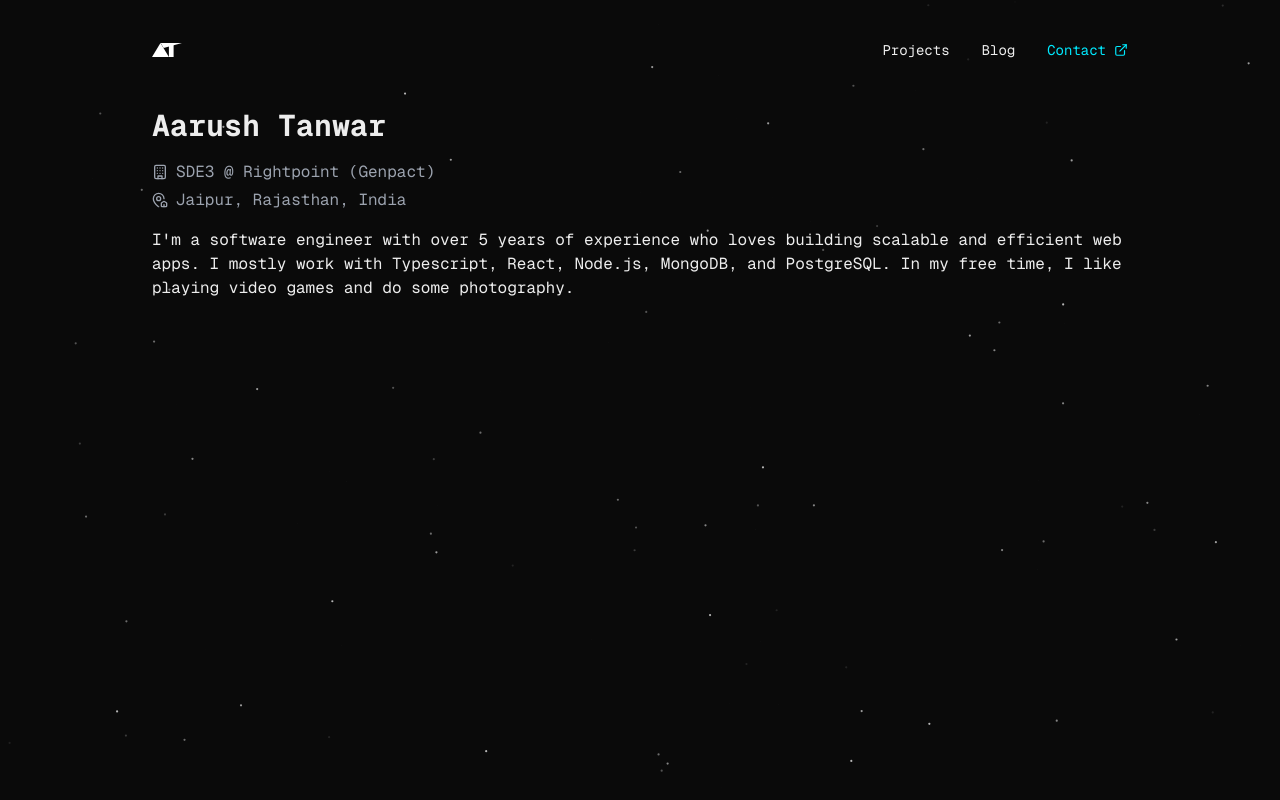
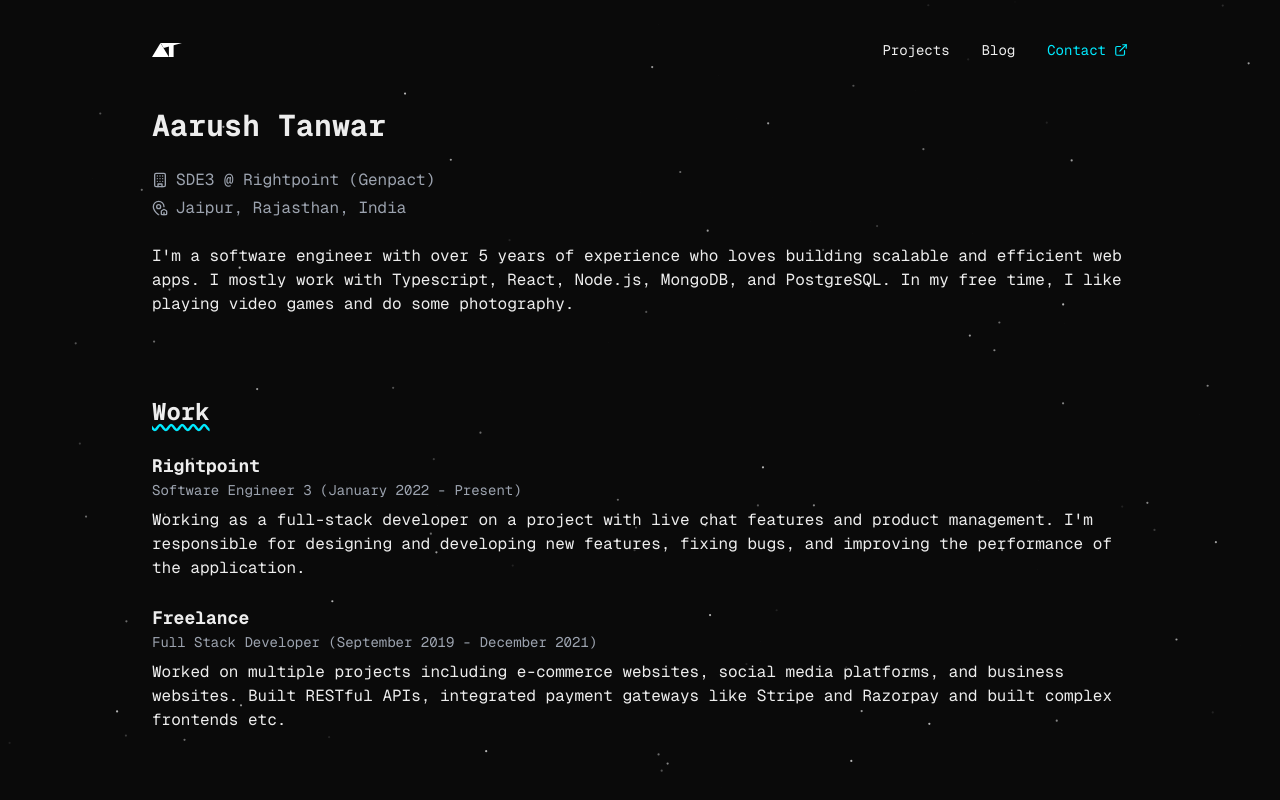
Before and after one commit to Thisisaarush/aaruush.dev, a Next.js app: page / in a window 1280 px wide. Built offline with nearby package versions, Linux system fonts and the light colour scheme.

Commit message:
Enhance homepage layout by adding work experience section with links and descriptions

```diff
--- a/src/app/page.tsx
+++ b/src/app/page.tsx
@@ -1,11 +1,12 @@
 import Particles from "@/components/particles"
 import { LucideBuilding, MapPinHouse } from "lucide-react"
+import Link from "next/link"
 
 export default function Home() {
   return (
     <div>
-      <main>
-        <div className="flex flex-col gap-4">
+      <main className="flex flex-col gap-20">
+        <div className="flex flex-col gap-6">
           <h1 className="text-3xl font-bold">Aarush Tanwar</h1>
 
           <div className="flex flex-col gap-1">
@@ -26,6 +27,49 @@ export default function Home() {
             time, I like playing video games and do some photography.
           </p>
         </div>
+
+        <div className="flex flex-col gap-6">
+          <h2 className="text-2xl font-bold underline underline-offset-4 decoration-accent decoration-wavy">
+            Work
+          </h2>
+
+          <Link
+            href={"https://www.rightpoint.com/"}
+            target="_blank"
+            className="flex flex-col gap-2 group"
+          >
+            <span>
+              <h3 className="text-lg font-bold group-hover:text-accent">
+                Rightpoint
+              </h3>
+              <p className="text-gray-400 text-sm">
+                Software Engineer 3 (January 2022 - Present)
+              </p>
+            </span>
+            <p>
+              Working as a full-stack developer on a project with live chat
+              features and product management. I&apos;m responsible for
+              designing and developing new features, fixing bugs, and improving
+              the performance of the application.
+            </p>
+          </Link>
+          <Link href={"/"} className="flex flex-col gap-2 group">
+            <span>
+              <h3 className="text-lg font-bold group-hover:text-accent">
+                Freelance
+              </h3>
+              <p className="text-gray-400 text-sm">
+                Full Stack Developer (September 2019 - December 2021)
+              </p>
+            </span>
+            <p>
+              Worked on multiple projects including e-commerce websites, social
+              media platforms, and business websites. Built RESTful APIs,
+              integrated payment gateways like Stripe and Razorpay and built
+              complex frontends etc.
+            </p>
+          </Link>
+        </div>
       </main>
       <Particles className="absolute inset-0 -z-50" quantity={150} />
     </div>
```
